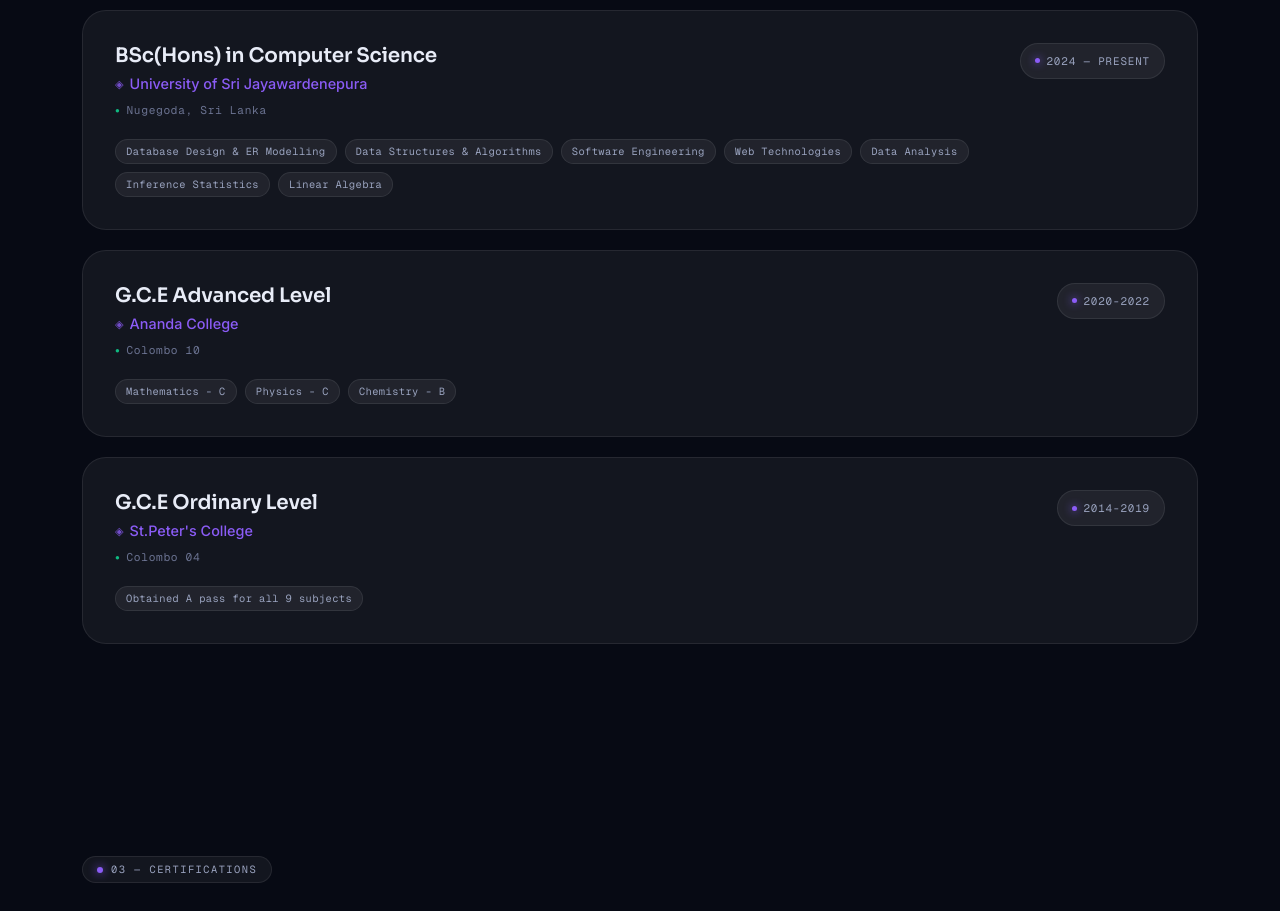
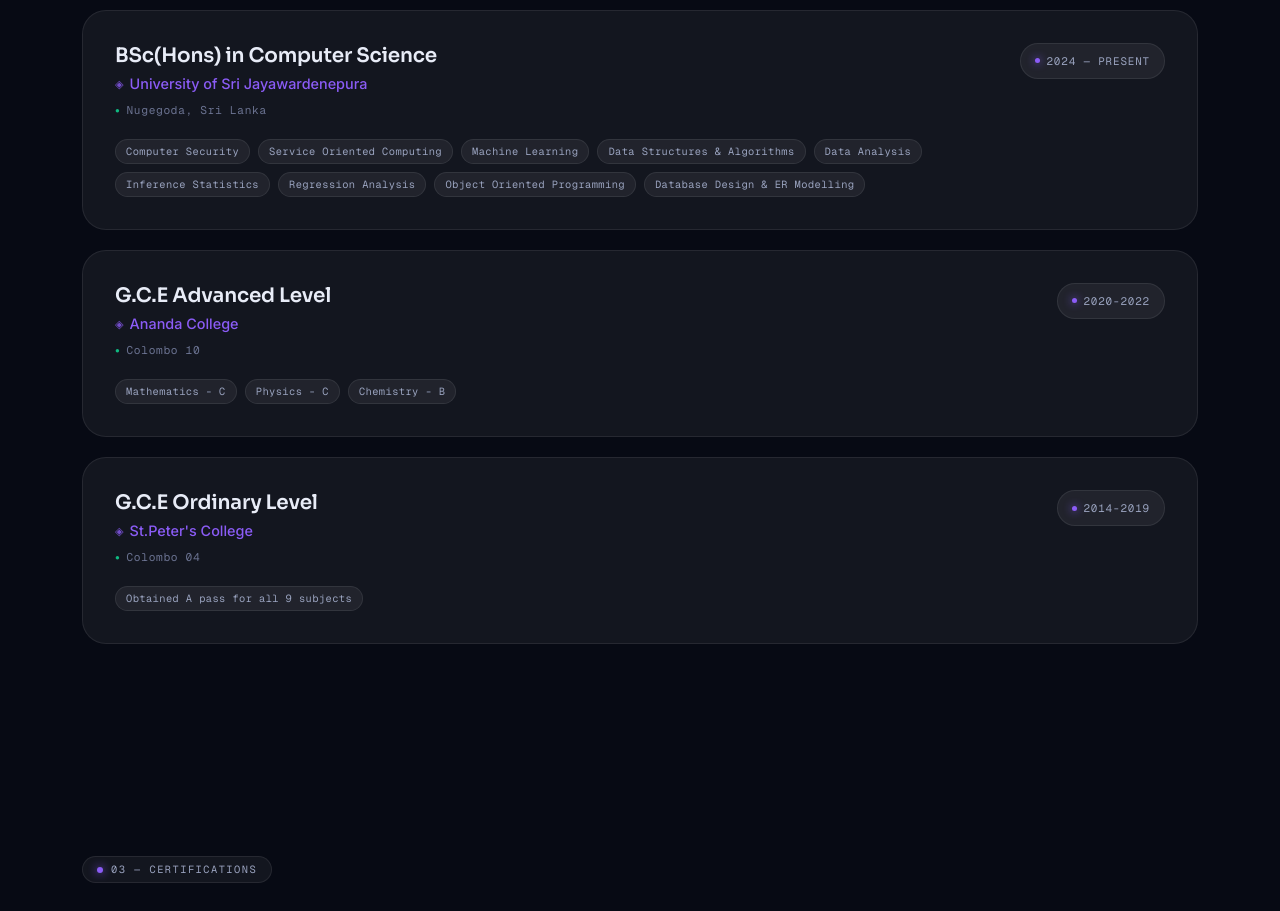
Before and after one commit to nisa2003-ops/portfolio, a React (Vite) app in the folder frontend/: page / in a window 1280 px wide. Shown: the part 1760-2671 px from the top of the page. Built offline with nearby package versions, Linux system fonts and the light colour scheme; some icons are missing.

Commit message:
Update education highlights

```diff
--- a/frontend/src/constants/data.js
+++ b/frontend/src/constants/data.js
@@ -99,13 +99,15 @@
     period: "2024 — Present",
     location: "Nugegoda, Sri Lanka",
     highlights: [
-      "Database Design & ER Modelling",
-      "Data Structures & Algorithms",
-      "Software Engineering",
-      "Web Technologies",
-      "Data Analysis",
-      "Inference Statistics",
-      "Linear Algebra",
+        "Computer Security",
+        "Service Oriented Computing",
+        "Machine Learning",
+        "Data Structures & Algorithms",
+        "Data Analysis",
+        "Inference Statistics",
+        "Regression Analysis",
+        "Object Oriented Programming",
+        "Database Design & ER Modelling",
     ],
   },
   {
```
